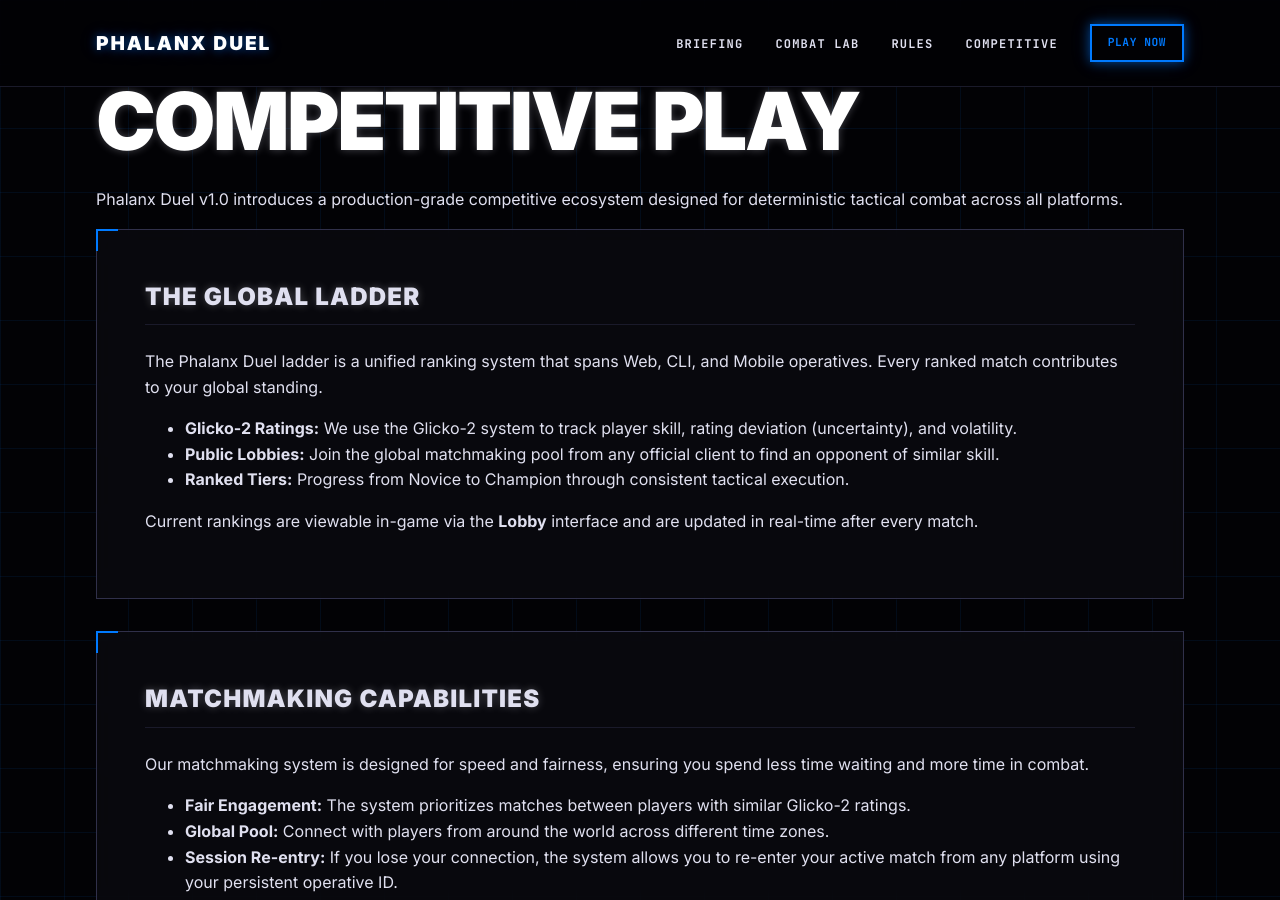
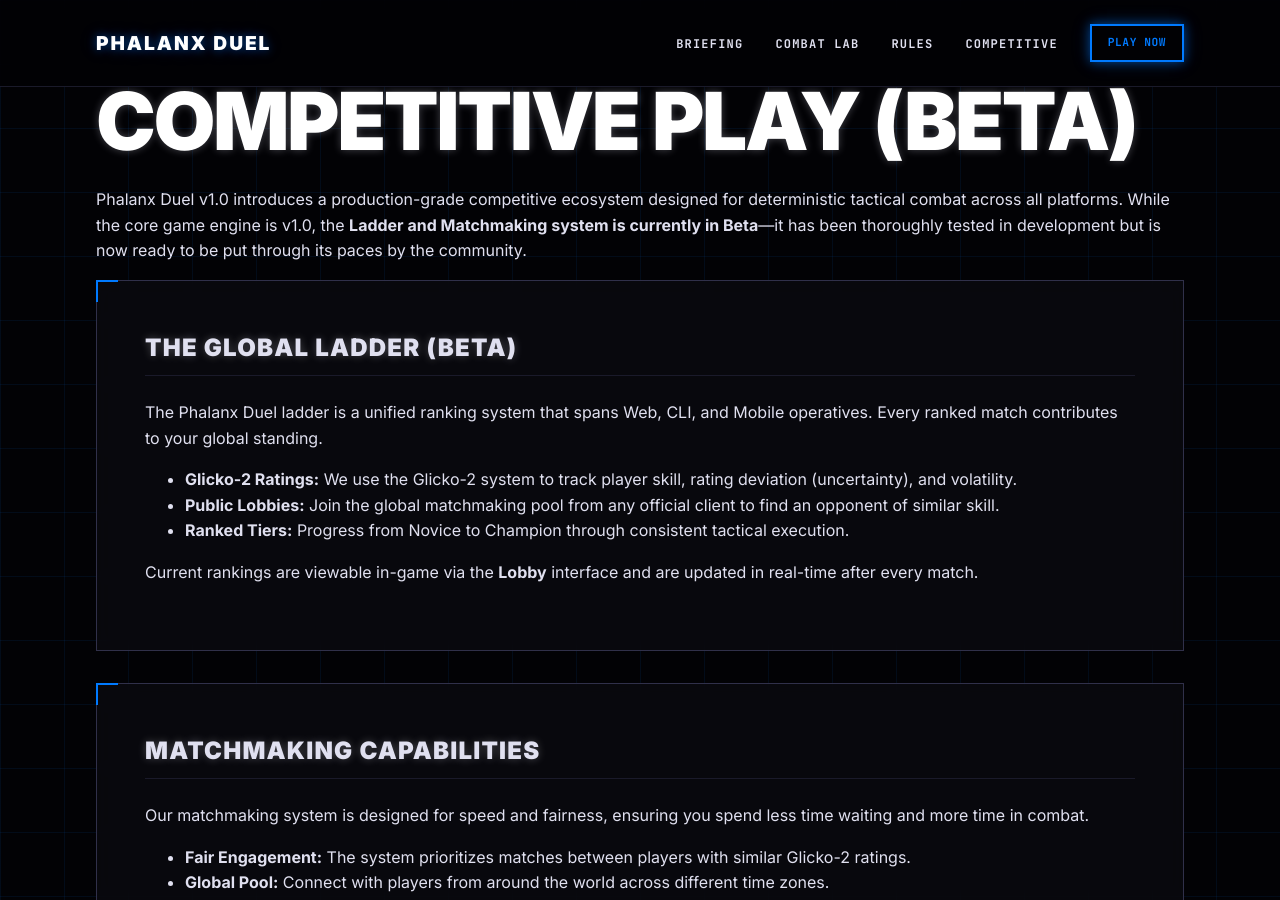
Before and after one commit to phalanxduel/phalanxduel.github.io, a Jekyll site: the page built from competitive.md, in a window 1280 px wide and 900 px high. Built offline with Jekyll 4.4.1, drawn with Linux system fonts in a browser that asks for light colours.

Commit message:
docs: label ladder and matchmaking system as Beta
- Update competitive.md, status.md, and about-phalanx.md to reflect Beta status
- Note that matchmaking has been thoroughly tested but needs community scale
- Update homepage card to label ladder as Beta

```diff
--- a/_data/homepage.yml
+++ b/_data/homepage.yml
@@ -194,7 +194,7 @@ variants:
             cta:
               label: "Get the Go SDK"
               href: "https://github.com/phalanxduel/phalanxduel/tree/main/sdk/go"
-          - heading: "Competitive Ladder"
+          - heading: "Competitive Ladder (Beta)"
             body: "Climb the global Glicko-2 rankings. True cross-platform play across Web (all screens), CLI, and Mobile (SwiftUI in-progress) operatives."
             cta:
               label: "View Rankings"
--- a/competitive.md
+++ b/competitive.md
@@ -3,12 +3,12 @@ title: Competitive Play
 description: "Global Glicko-2 rankings, cross-platform matchmaking, and the Phalanx Duel ladder."
 ---
 
-# Competitive Play
+# Competitive Play (Beta)
 
-Phalanx Duel v1.0 introduces a production-grade competitive ecosystem designed for deterministic tactical combat across all platforms.
+Phalanx Duel v1.0 introduces a production-grade competitive ecosystem designed for deterministic tactical combat across all platforms. While the core game engine is v1.0, the **Ladder and Matchmaking system is currently in Beta**—it has been thoroughly tested in development but is now ready to be put through its paces by the community.
 
 <section class="card">
-  <h2>The Global Ladder</h2>
+  <h2>The Global Ladder (Beta)</h2>
   <p>The Phalanx Duel ladder is a unified ranking system that spans Web, CLI, and Mobile operatives. Every ranked match contributes to your global standing.</p>
   <ul class="quick-list">
     <li><strong>Glicko-2 Ratings:</strong> We use the Glicko-2 system to track player skill, rating deviation (uncertainty), and volatility.</li>
```
Also changed, not shown: about-phalanx.md (+1 -1 lines), status.md (+1 -1 lines).
